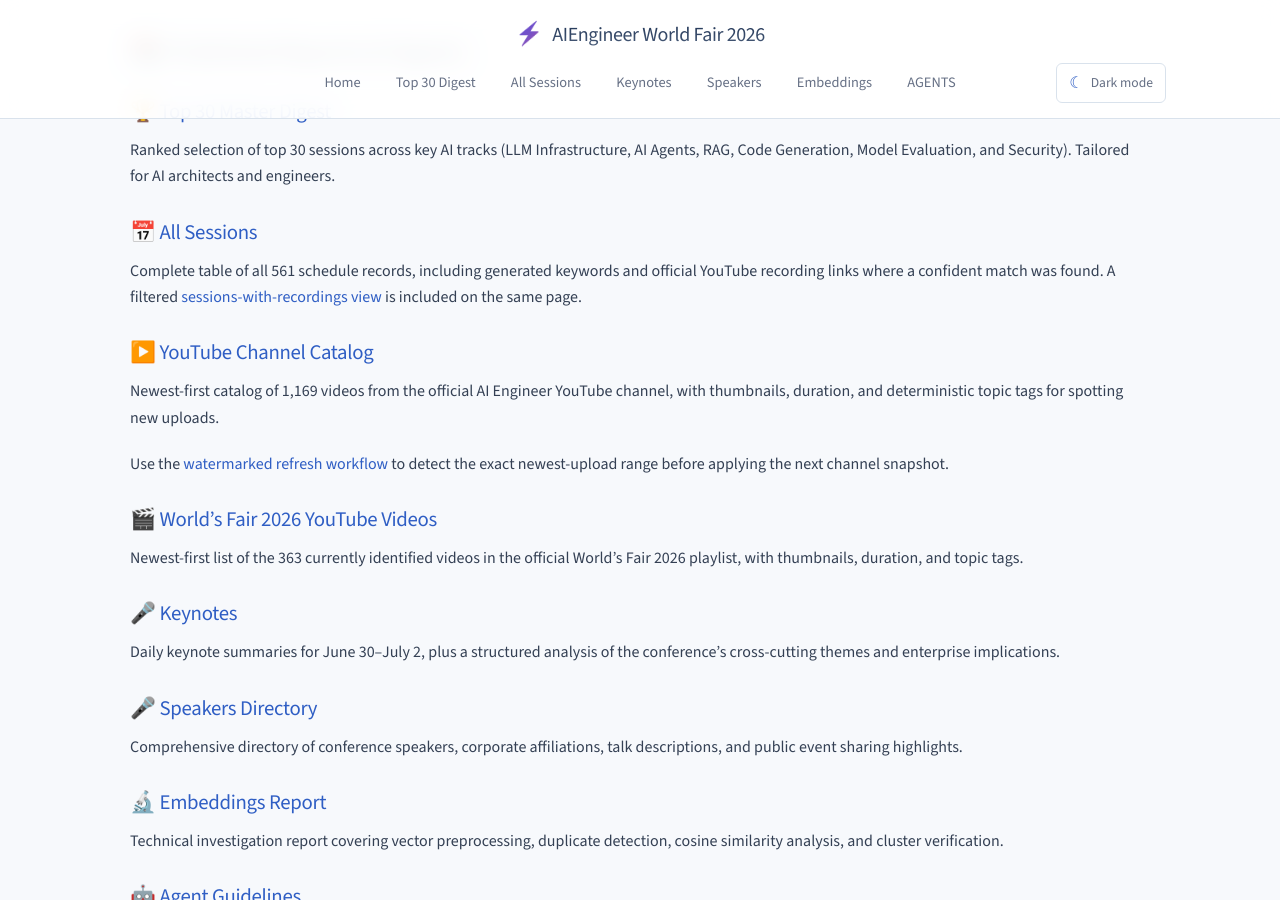
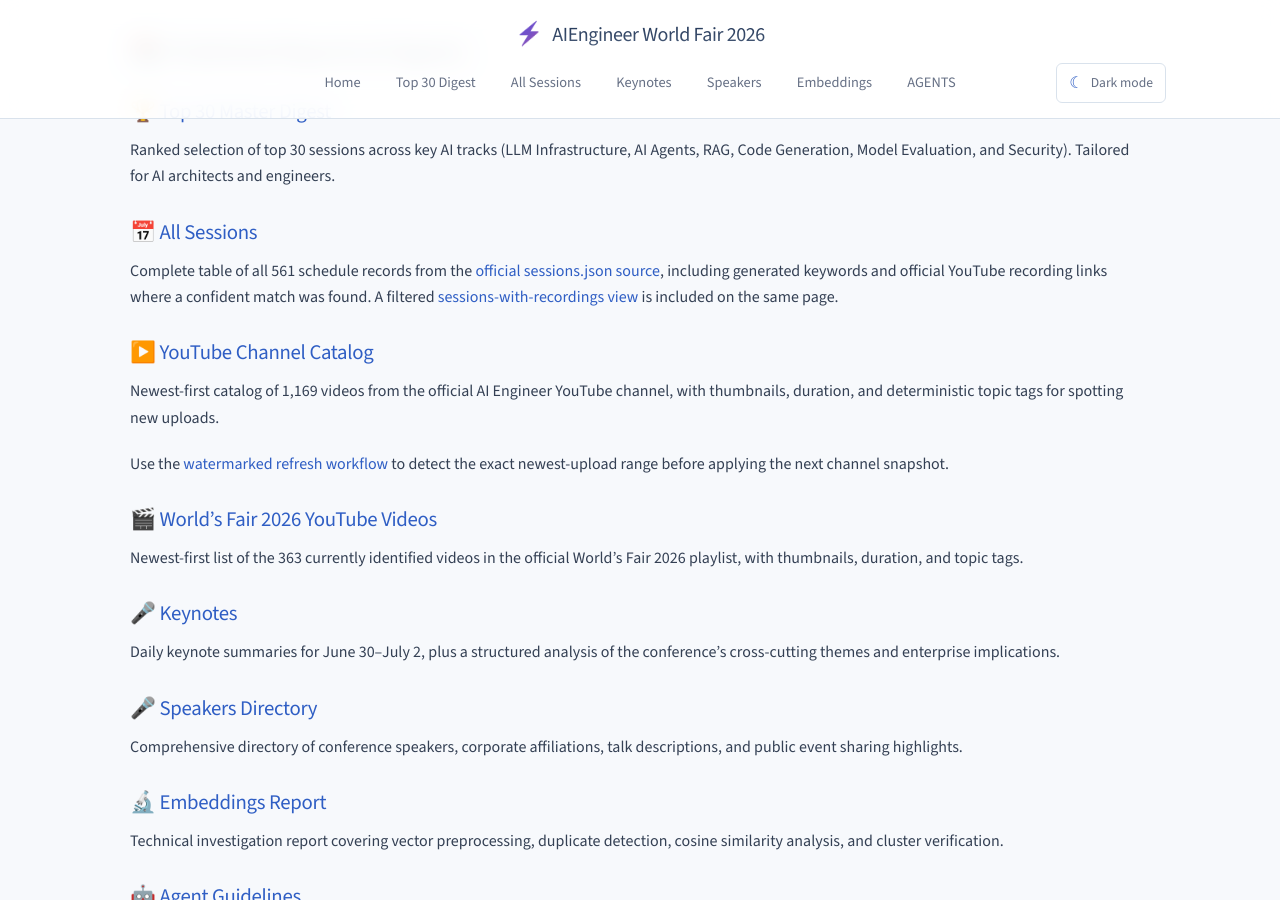
Before and after one commit to wl21st/aie-worldfair-2026-schedule-digest, a Jekyll site: the page built from index.md, in a window 1280 px wide and 900 px high, scrolled down 354 px. Built offline with Jekyll 4.4.1, drawn with Linux system fonts in a browser that asks for light colours.

Commit message:
docs: link official sessions source

```diff
--- a/index.md
+++ b/index.md
@@ -18,7 +18,7 @@
 
 ### 📅 [All Sessions](./ai-engineer-worlds-fair-2026-sessions.html)
 
-Complete table of all 561 schedule records, including generated keywords and official YouTube recording links where a confident match was found. A filtered [sessions-with-recordings view](./ai-engineer-worlds-fair-2026-sessions.html#sessions-with-youtube-recordings) is included on the same page.
+Complete table of all 561 schedule records from the [official sessions.json source](https://www.ai.engineer/worldsfair/2026/sessions.json), including generated keywords and official YouTube recording links where a confident match was found. A filtered [sessions-with-recordings view](./ai-engineer-worlds-fair-2026-sessions.html#sessions-with-youtube-recordings) is included on the same page.
 
 ### ▶️ [YouTube Channel Catalog](./ai-engineer-youtube-channel-videos.html)
 
```
Also changed, not shown: ai-engineer-worlds-fair-2026-master.md (+2 -2 lines), ai-engineer-worlds-fair-2026-sessions.md (+2 -2 lines), digest/embedding-investigation-report.md (+1 -1 lines).
